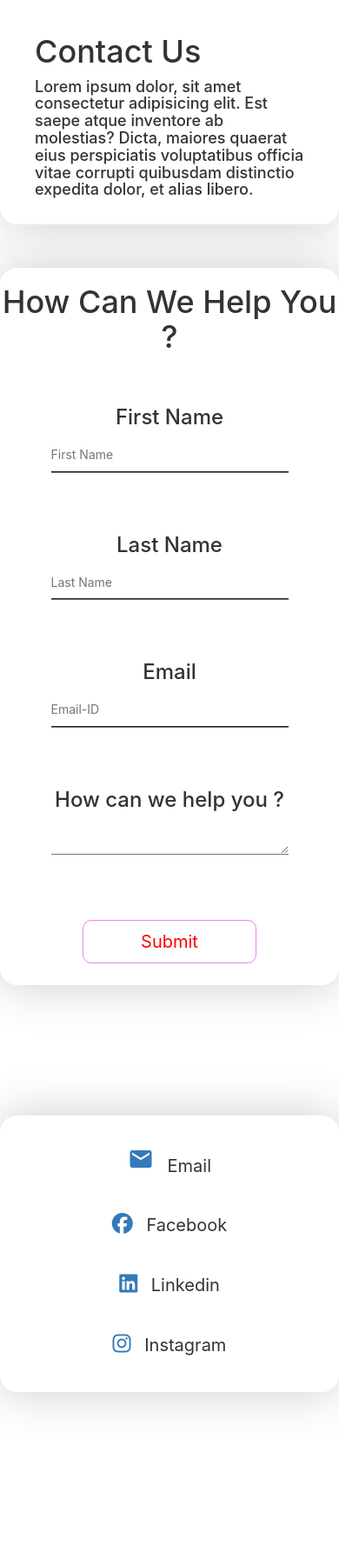
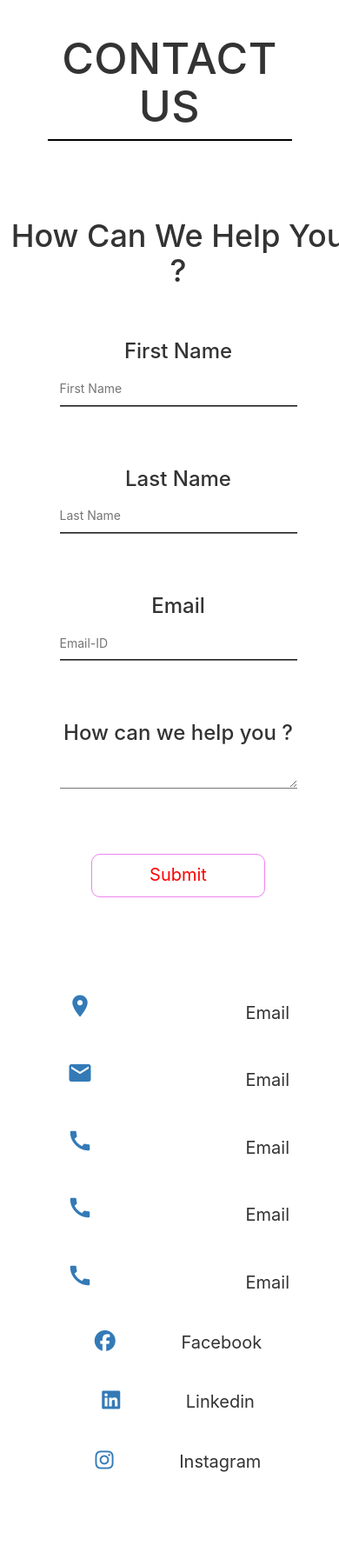
Before and after one commit to nipun3333/website, a Django app: page /contact_us in a window 390 px wide; the page is wider, and only the part inside the window is pictured. Shown: the part 80-1865 px from the top of that part at 87% size. Before the commit the page ends 1700 px from the top of that part, so only its background shows below. Run offline with Django 3.2, Linux system fonts and the light colour scheme; some libraries are stand-ins or nearby versions.

Commit message:
6/6/2021

```diff
--- a/static/css/style.css
+++ b/static/css/style.css
@@ -1,3 +1,7 @@
+html{
+    overflow-x: hidden;
+}
+
 *{
     padding:0;
     margin:0;
@@ -18,7 +22,6 @@ nav{
     margin-top: 80px;
     width: fit-content;
     height: 100%;
-
 }
 
 label.logo{
@@ -151,9 +154,9 @@ nav ul li a:hover{
     border-radius: 20px;
     /* padding: 10px; */
     display: grid;
-    grid-template-columns: 2fr 1fr;
-    grid-gap: 150px 30px;
-    width: 100%;
+    grid-template-columns: 1fr 1fr;
+    grid-gap: 50px 30px;
+    width: 100vw;
     margin-top: 50px;
     margin-bottom: 50px;
 
@@ -161,13 +164,22 @@ nav ul li a:hover{
 }
 .contact-content{
     /* background-color: rgba(230, 247, 253, 0.548); */
-    box-shadow: 0 0px 56px #ccc;
+    /* box-shadow: 0 0px 56px #ccc; */
+    grid-column-start:1 ;
+    grid-column-end: 3;
     border-radius:  0 0 20px 20px;
     padding: 20px 40px 20px 40px;
     width: 100%;
+    text-align: center;
+    /* margin-bottom: 50px; */
+    font-size: 100px;
+}
 
-    margin-bottom: 50px;
+.contact-content h1{
+    font-size: 70px;
+    letter-spacing: 0.5px;
 }
+
 .box{
     text-align: justify;
     height: 100%;
@@ -175,11 +187,13 @@ nav ul li a:hover{
 }
 .cbox{
     /* background-color: rgba(230, 247, 253, 0.548); */
-    box-shadow: 0 0px 56px #ccc;
+    /* box-shadow: 0 0px 56px #ccc; */
     border-radius: 20px;
     text-align: center;
     height: 100%;
     width: 100%;
+    margin:  0 10px 0 10px;
+
 }
 .box1{
     text-align: center;
@@ -191,7 +205,7 @@ nav ul li a:hover{
     margin: 35px 0px 40px 0px;
 }
 .cbox .smbox a{
-    margin: 0px 10px 0px 0px;
+    margin: 0px 70px 0px 0px;
     font-size: 20px;
 }
 
@@ -203,6 +217,7 @@ nav ul li a:hover{
 }
 .smbox a span{
     font-size: 30px;
+    margin:0 100px 0 0  ;
 }
 
 .svg_img{
@@ -222,17 +237,23 @@ nav ul li a:hover{
         grid-gap: 100px 20px;
     }
 }
-@media(max-width: 600px){
+@media(max-width: 800px){
     .svg_img{
         height: 80%;
         width: 80%;
 
+    }
+    .contact-content{
+        grid-column-end: 1;
     }
     .about_container{
         grid-template-columns: 1fr;
     }
     .contact_container{
         grid-template-columns: 1fr;
+    }
+    .contact-content h1{
+        font-size: 50px;
     }
 }
 
@@ -300,7 +321,7 @@ button{
 
 .name{
     background: #ADEFD1FF;
-    background:linear-gradient(to left,rgba(0,0,0,0.5), rgba(255,255,255,0.7)), url("https://1.bp.blogspot.com/-olWaWRECA5Y/XeoQE8KNp8I/AAAAAAAAB_4/tf-u-83xpO0uSuRhoteOj7lE7HZPOHEXACEwYBhgL/s1600/mechanical-engineering-wallpapers-4.jpeg");
+    background:linear-gradient(to left,rgba(0,0,0,0.3), rgba(255,255,255,0.9)), url("https://1.bp.blogspot.com/-olWaWRECA5Y/XeoQE8KNp8I/AAAAAAAAB_4/tf-u-83xpO0uSuRhoteOj7lE7HZPOHEXACEwYBhgL/s1600/mechanical-engineering-wallpapers-4.jpeg");
     background-repeat: no-repeat;
     background-attachment:fixed ;
     background-size: cover;
@@ -513,3 +534,22 @@ button{
         font-size: 25px;
     }
 }
+
+.footer{
+    height: 70px;
+    background-color: rgb(0, 0, 0);
+    color: rgb(255, 255, 255);
+    text-align: center;
+    margin: 90px 0 0 0px;
+    position: relative;
+}
+.footer-content{
+    width: 100%;
+    margin: 12px auto 0 auto;
+    position: absolute;
+}
+.footer p{
+    font-size: 22px;
+    margin: 0;
+    /* padding: 24px 0 22px 0; */
+}
--- a/templates/contact_us.html
+++ b/templates/contact_us.html
@@ -2,14 +2,15 @@
 
 {% block body %}
 
-<div class="contact-content">
-  <h1>Contact Us</h1>
-  <h4>Lorem ipsum dolor, sit amet consectetur adipisicing elit. Est saepe atque inventore ab molestias? Dicta, maiores
-    quaerat eius perspiciatis voluptatibus officia vitae corrupti quibusdam distinctio expedita dolor, et alias libero.
-  </h4>
-</div>
+
 
 <div class="contact_container">
+
+  <div class="contact-content">
+    <h1>CONTACT US</h1>
+    <hr style="width: 90%; border: 1px solid black; margin: 0 auto 0 auto;">
+  </div>
+
   <div class="cbox">
     <h1>How Can We Help You ?</h1>
 
@@ -44,9 +45,47 @@
   </div>
 
   <div class="cbox">
+
+    <div class="smbox">
+      <a style="display: inline;" href="#">
+        <span class="material-icons">
+          location_on
+        </span>
+      </a>
+      <p style="display: inline;">Email</p>
+    </div>
+
     <div class="smbox">
       <a style="display: inline;" href="#">
         <span class="material-icons">email</span>
+      </a>
+      <p style="display: inline;">Email</p>
+    </div>
+
+    <div class="smbox">
+      <a style="display: inline;" href="#">
+        <span class="material-icons">
+          call
+        </span>
+      </a>
+      <p style="display: inline;">Email</p>
+    </div>
+
+
+    <div class="smbox">
+      <a style="display: inline;" href="#">
+        <span class="material-icons">
+          call
+        </span>
+      </a>
+      <p style="display: inline;">Email</p>
+    </div>
+
+    <div class="smbox">
+      <a style="display: inline;" href="#">
+        <span class="material-icons">
+          call
+        </span>
       </a>
       <p style="display: inline;">Email</p>
     </div>
```
Also changed, not shown: templates/home.html (+7 -2 lines).
